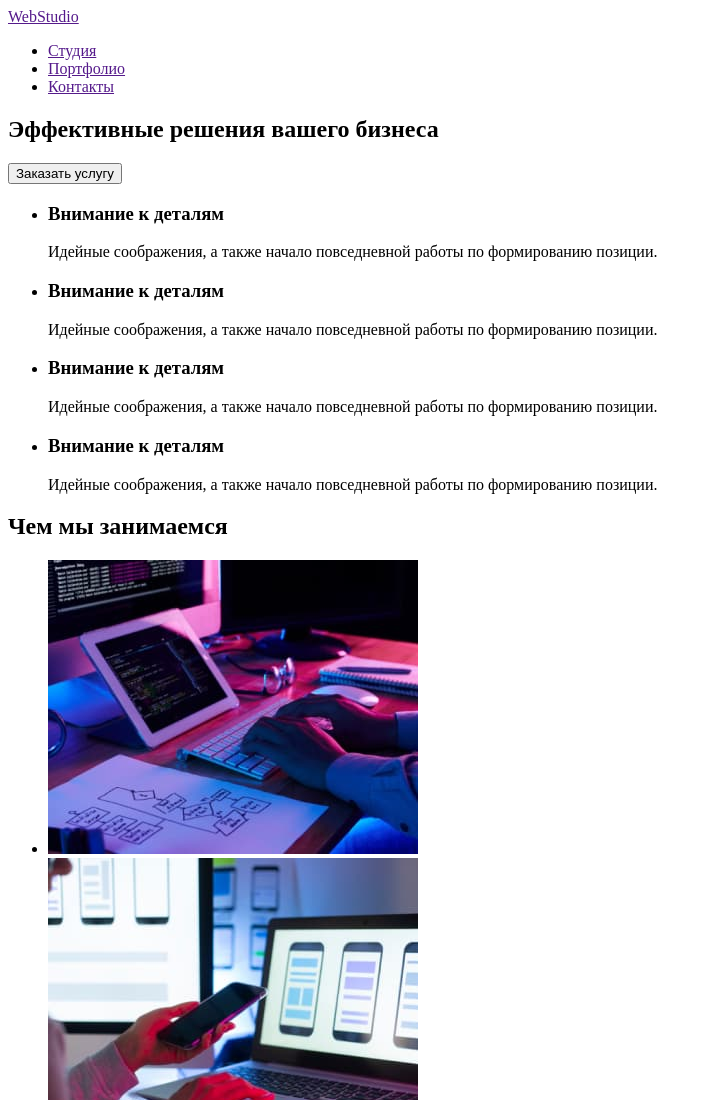
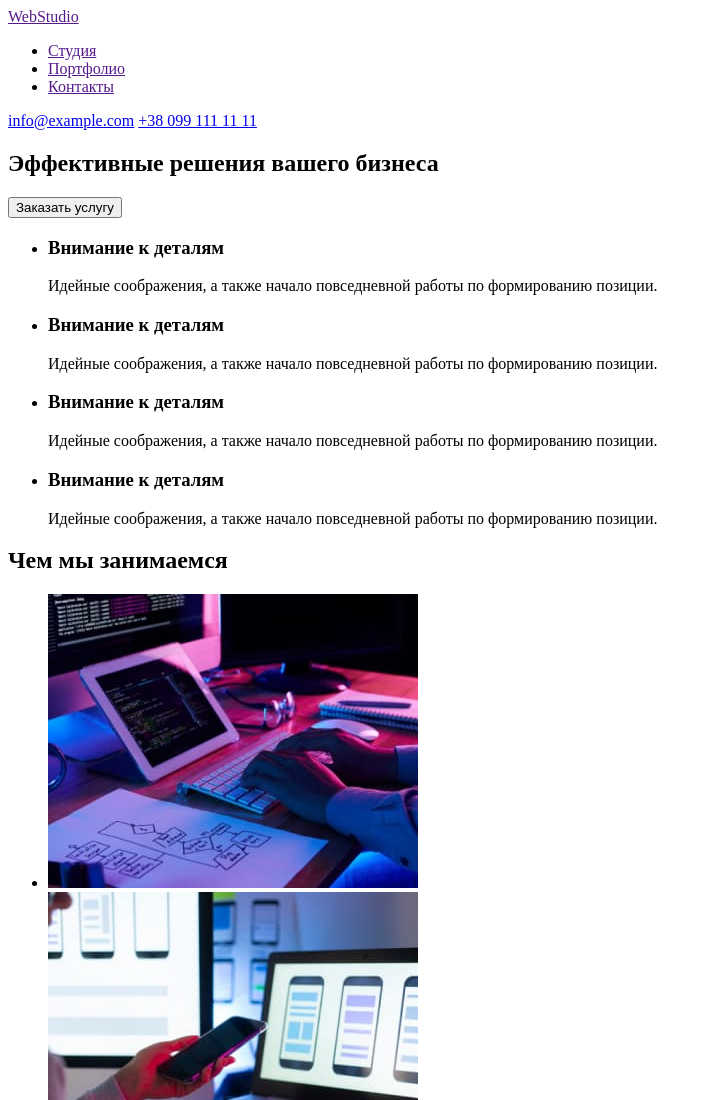
Before and after one commit to atayanvr/goit-markup-hw-01, a plain HTML site: page index.html in a window 1280 px wide. Shown: the top 1100 px of the page, without its empty margins (0-712 px from the left). Drawn offline with Linux system fonts and the light colour scheme.

Commit message:
Добавил контакты

```diff
--- a/index.html
+++ b/index.html
@@ -16,8 +16,8 @@
        </ul>
      </nav>
      <div>
-      <a href=""></a>
-      <a href=""></a>
+      <a href="mailto:info@example.com">info@example.com</a>
+      <a href="tel:+380991111111">+38 099 111 11 11</a>
      </div>
 
    </header>
```
